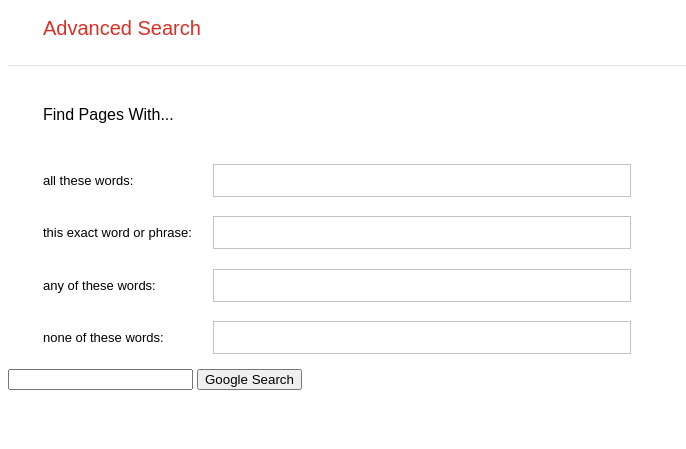
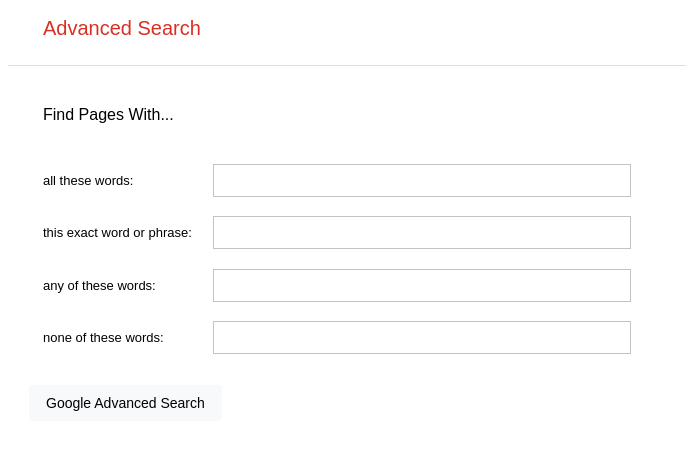
Before and after one commit to NadaEA/GoogleFrontend, a plain HTML site: page GoogleAdSearch.html in a window 1280 px wide. Shown: the part 71-520 px from the top of the page, without its empty margins (0-686 px from the left). Drawn offline with Linux system fonts and the light colour scheme.

Commit message:
Project is done!

```diff
--- a/GoogleAdSearch.html
+++ b/GoogleAdSearch.html
@@ -22,25 +22,29 @@
         </div>
         <form action="https://www.google.com/search">
             <div class="keyWords">
+                <!-- About the query names, they're figured out by inspecting a search element and going to the network section and observing which
+                     parameters are set to which search option's input -->
                 <div class="individualKeyWord">
                     <label class="caption">all these words:</label>
-                    <input class="searchBars"type="text" name="q">
+                    <input class="searchBars"type="text" name="as_q">
                 </div>
                 <div class="individualKeyWord">
                     <label class="caption">this exact word or phrase:</label>
-                    <input class="searchBars"type="text" name="q">
+                    <input class="searchBars"type="text" name="as_epq">
                 </div>
                 <div class="individualKeyWord">
                     <label class="caption">any of these words:</label>
-                    <input class="searchBars"type="text" name="q">
+                    <input class="searchBars"type="text" name="as_oq">
                 </div>
                 <div class="individualKeyWord">
                     <label class="caption">none of these words:</label>
-                    <input class="searchBars"type="text" name="q">
+                    <input class="searchBars"type="text" name="as_eq">
                 </div>
             </div>
-                <input type="text" name="q">
-                <input type="submit" value="Google Search">
+                <!-- Changing input to button will disrupt the functioning of the program-->
+            <div class="adSearchButton">
+                <input class="Button" type="submit" value="Google Advanced Search">
+            </div>
         </form>
     </body>
 </html>
--- a/style.css
+++ b/style.css
@@ -178,3 +178,7 @@
     width:100%;
     max-height:30px;
 }
+
+.adSearchButton{
+    padding: 5px 15px;
+}
```
